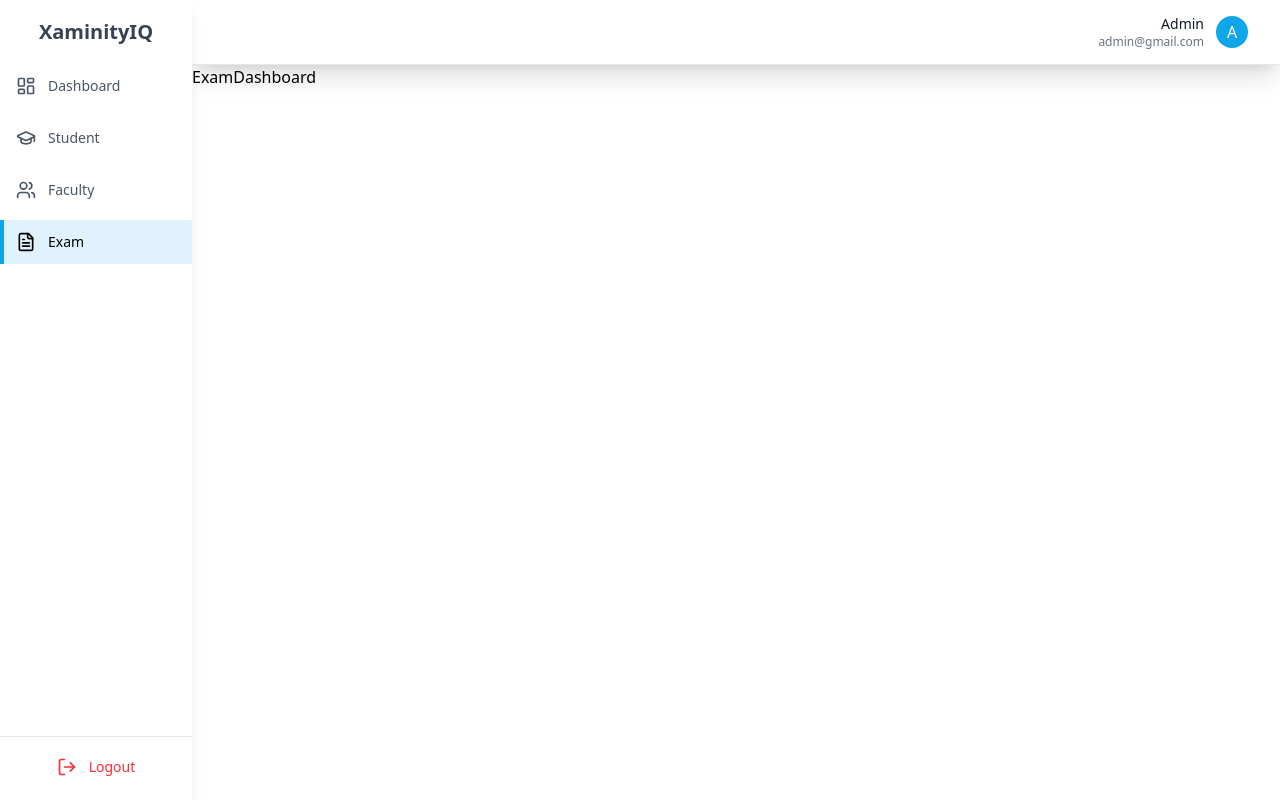
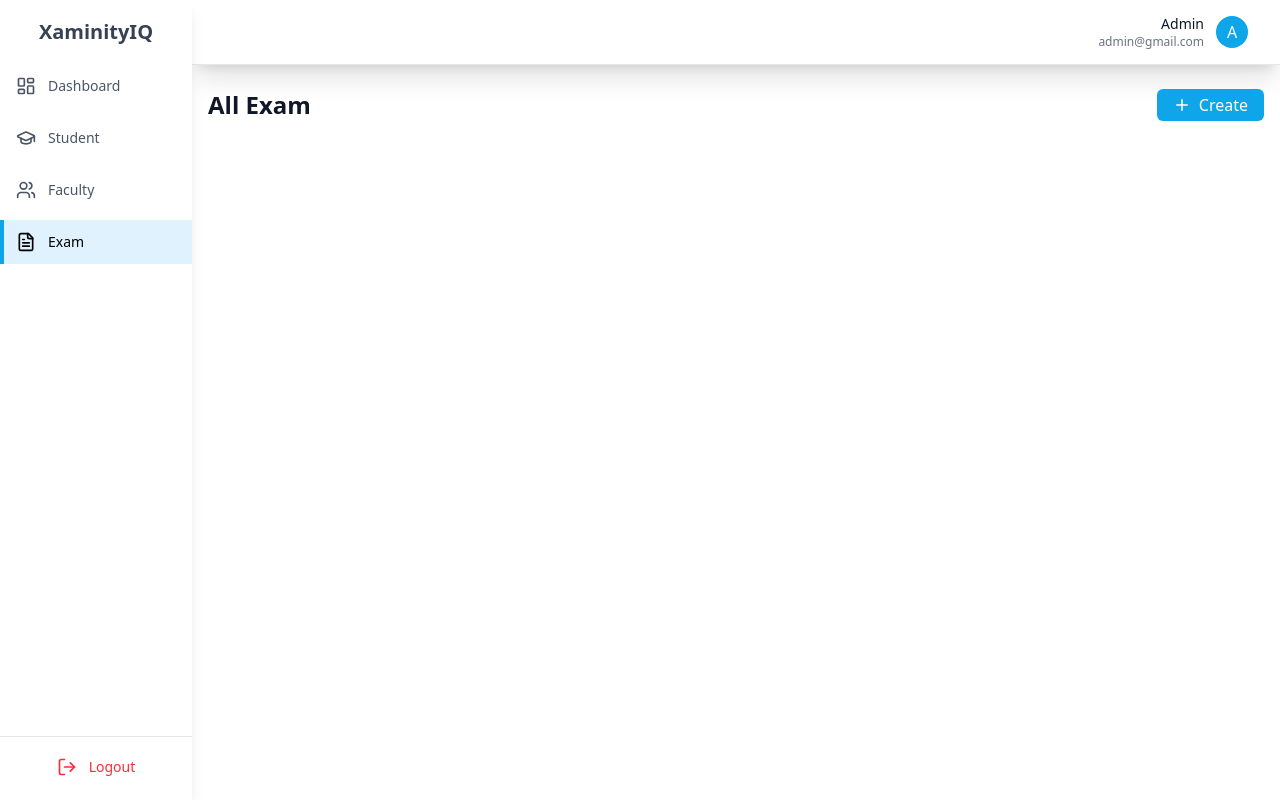
Before and after one commit to sanjaikannang/XaminityIQ-Client, a React (Vite) app: page /admin/exam in a window 1280 px wide. Built offline with nearby package versions, Linux system fonts and the light colour scheme; no server answers; sample sign-in values are in the browser's storage.

Commit message:
added create-exam route

```diff
--- /dev/null
+++ b/src/User/Admin/Component/CreateExam.tsx
@@ -0,0 +1,33 @@
+const CreateExam = () => {
+    return (
+        <>
+            <div className="min-h-screen bg-gray-50 p-4">
+                <div className="max-w-9xl mx-auto">
+                    <div className="bg-white rounded-lg shadow-lg overflow-hidden">
+                        <div className="bg-primary text-whiteColor p-4">
+                            <h1 className="text-2xl font-semibold flex items-center">
+                                Create Exam
+                            </h1>
+                        </div>
+
+                        <div className="p-4 space-y-8">
+                            <form>
+                                {/* Submit Button */}
+                                <div className="flex justify-end gap-4">
+                                    <button
+                                        type="submit"
+                                        className="bg-primary text-whiteColor px-6 py-1.5 rounded-md focus:outline-none font-medium"
+                                    >
+                                        Create Exam
+                                    </button>
+                                </div>
+                            </form>
+                        </div>
+                    </div>
+                </div>
+            </div>
+        </>
+    )
+}
+
+export default CreateExam
--- a/src/User/Admin/Component/MainComponent.tsx
+++ b/src/User/Admin/Component/MainComponent.tsx
@@ -5,6 +5,7 @@ import FacultyDashboard from '../Dashboard/FacultyDashboard';
 import ExamDashboard from '../Dashboard/ExamDashboard';
 import CreateStudent from './CreateStudent';
 import CreateFaculty from './CreateFaculty';
+import CreateExam from './CreateExam';
 
 const MainComponent = () => {
 
@@ -25,7 +26,7 @@ const MainComponent = () => {
 
                         {/* Exam Screens */}
                         <Route path="exam" element={<ExamDashboard />} />
-                        <Route path="exam/create-exam" element={<FacultyDashboard />} />
+                        <Route path="exam/create-exam" element={<CreateExam />} />
 
                     </Routes>
                 </div>
--- a/src/User/Admin/Dashboard/ExamDashboard.tsx
+++ b/src/User/Admin/Dashboard/ExamDashboard.tsx
@@ -1,8 +1,39 @@
-
+import { Plus } from "lucide-react";
+import { useNavigate } from "react-router-dom";
 
 const ExamDashboard = () => {
+
+  const navigate = useNavigate()
+
+  const handleCreateExam = () => {
+    navigate("create-exam");
+  }
+
   return (
-    <div>ExamDashboard</div>
+    <>
+      <main className="px-4 py-4 overflow-hidden">
+        {/* Header */}
+        <div className="flex justify-between mb-2 mt-2">
+          <div>
+            <h1 className="text-2xl font-semibold text-gray-900">All Exam</h1>
+          </div>
+          <div>
+            <button
+              onClick={handleCreateExam}
+              className="bg-primary text-whiteColor px-4 py-1 rounded-md cursor-pointer flex items-center gap-2"
+            >
+              <Plus size={18} />
+              Create
+            </button>
+          </div>
+        </div>
+
+        {/* Exam Table */}
+        <div>
+
+        </div>
+      </main>
+    </>
   )
 }
 
```
